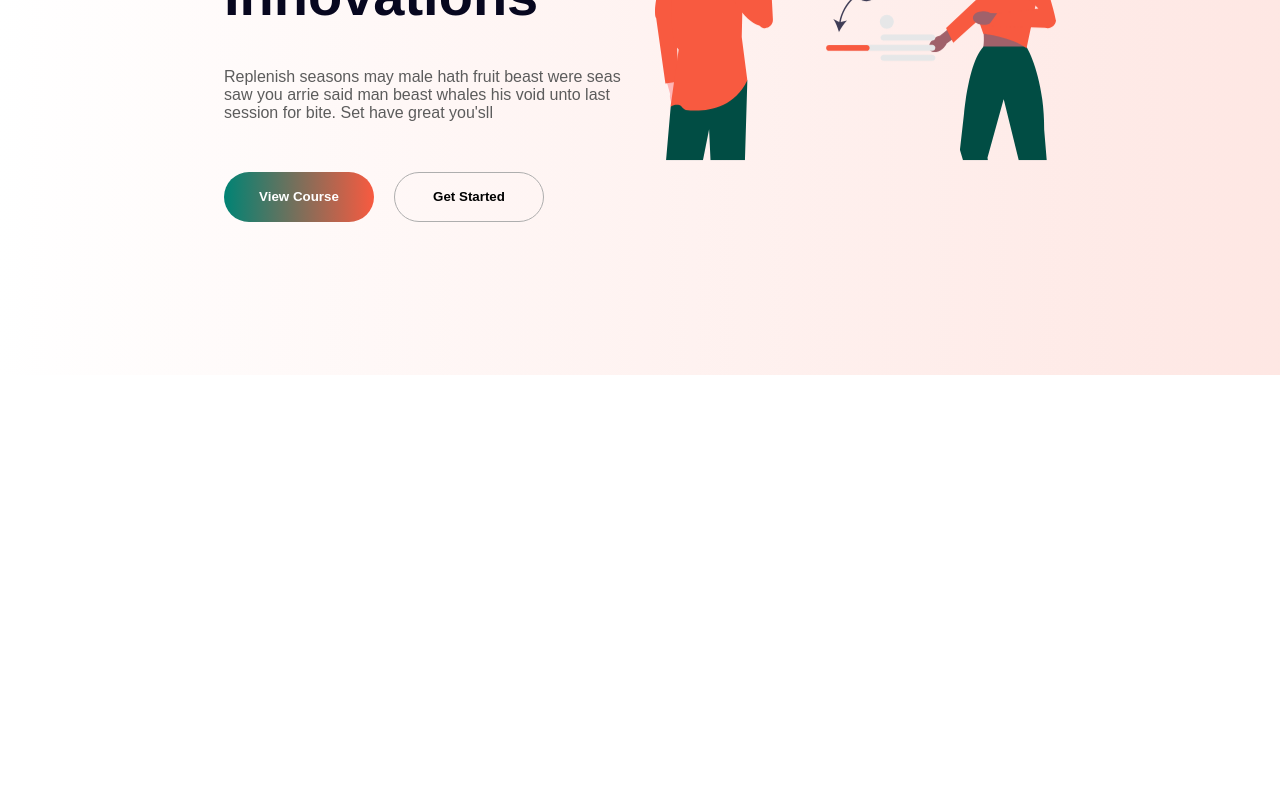
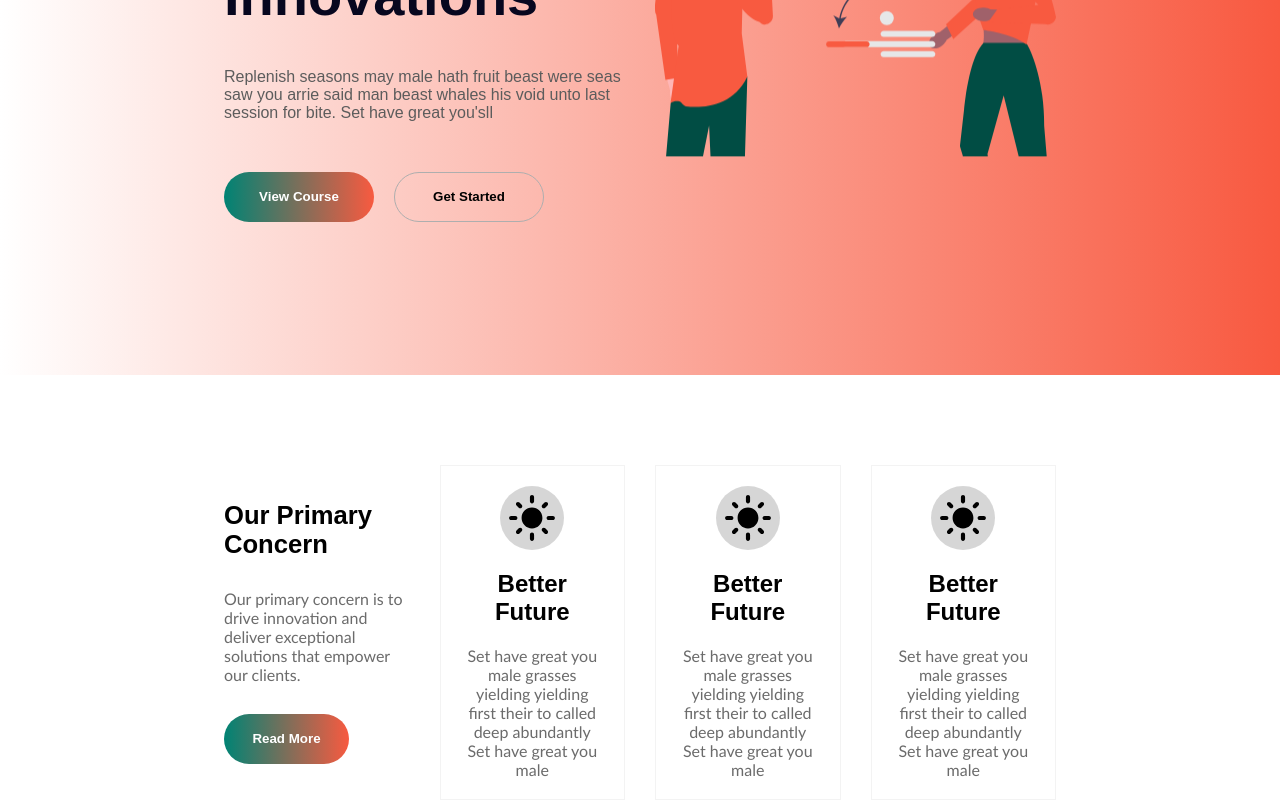
Before and after one commit to codinnovation/official-website, a Next.js app: page / in a window 1280 px wide. Shown: the part 425-1225 px from the top of the page. Before the commit the page ends 800 px from the top, so only its background shows below. Built offline with nearby package versions, Linux system fonts and the light colour scheme.

Commit message:
designed the our services

```diff
--- a/src/pages/home page/index.jsx
+++ b/src/pages/home page/index.jsx
@@ -1,6 +1,7 @@
 import React from "react";
 import TopBar from "./top bar";
 import HeroSection from "./hero section";
+import OurServices from "./our-services";
 
 function HomePage() {
   return (
@@ -8,6 +9,7 @@ function HomePage() {
       <div>
         <TopBar />
         <HeroSection />
+        <OurServices />
       </div>
     </>
   );
--- /dev/null
+++ b/src/pages/home page/our-services/index.jsx
@@ -0,0 +1,83 @@
+import React from "react";
+import styles from "../../../styles/home page/our services.module.css";
+import LightModeIcon from "@mui/icons-material/LightMode";
+
+function OurServices() {
+  return (
+    <>
+      <div className={styles.serviceContainer}>
+        <div className={styles.serviceContent}>
+          <div className={styles.serviceMainBox}>
+            <div className={styles.header}>
+              <h1>Our Primary</h1>
+              <h1>Concern</h1>
+            </div>
+
+            <div className={styles.description}>
+              <p>
+                Our primary concern is to drive innovation and deliver
+                exceptional solutions that empower our clients.
+              </p>
+            </div>
+
+            <div className={styles.readMore}>
+              <button>Read More</button>
+            </div>
+          </div>
+
+          <div className={styles.serviceBox}>
+            <div className={styles.serviceBoxIcon}>
+              <LightModeIcon className={styles.icon} />
+            </div>
+
+            <div className={styles.header}>
+              <h1>Better Future</h1>
+            </div>
+
+            <div className={styles.description}>
+              <p>
+                Set have great you male grasses yielding yielding first their to
+                called deep abundantly Set have great you male
+              </p>
+            </div>
+          </div>
+
+		  <div className={styles.serviceBox}>
+            <div className={styles.serviceBoxIcon}>
+              <LightModeIcon className={styles.icon} />
+            </div>
+
+            <div className={styles.header}>
+              <h1>Better Future</h1>
+            </div>
+
+            <div className={styles.description}>
+              <p>
+                Set have great you male grasses yielding yielding first their to
+                called deep abundantly Set have great you male
+              </p>
+            </div>
+          </div>
+
+		  <div className={styles.serviceBox}>
+            <div className={styles.serviceBoxIcon}>
+              <LightModeIcon className={styles.icon} />
+            </div>
+
+            <div className={styles.header}>
+              <h1>Better Future</h1>
+            </div>
+
+            <div className={styles.description}>
+              <p>
+                Set have great you male grasses yielding yielding first their to
+                called deep abundantly Set have great you male
+              </p>
+            </div>
+          </div>
+        </div>
+      </div>
+    </>
+  );
+}
+export default OurServices;
--- a/src/styles/home page/hero section.module.css
+++ b/src/styles/home page/hero section.module.css
@@ -1,7 +1,7 @@
 .heroContainer {
   width: 100%;
   height: 90vh;
-  background: linear-gradient(to right, #fff, #f8594025);
+  background: linear-gradient(to left, #f85940, #ffff);
   border-top-right-radius: 40%;
 }
 
--- /dev/null
+++ b/src/styles/home page/our services.module.css
@@ -0,0 +1,159 @@
+.serviceContainer {
+  width: 100%;
+}
+
+.serviceContent {
+  width: 65%;
+  margin: 0 auto;
+  margin-top: 7%;
+  display: grid;
+  grid-template-columns: 1fr 1fr 1fr 1fr;
+  gap: 30px;
+}
+
+.serviceMainBox {
+  display: flex;
+  justify-content: center;
+  flex-direction: column;
+  align-items: flex-start;
+}
+
+.serviceMainBox .header {
+  display: flex;
+  flex-direction: column;
+  align-items: flex-start;
+  justify-content: center;
+}
+
+.serviceMainBox .header h1 {
+  font-family: sans-serif;
+  font-size: 1.6em;
+  font-weight: 700;
+}
+
+.serviceMainBox .description {
+  margin-top: 30px;
+  display: flex;
+  justify-content: center;
+  align-items: center;
+}
+
+.serviceMainBox .description p {
+  font-size: 1em;
+  font-family: "Gill Sans", "Gill Sans MT", Calibri, "Trebuchet MS", sans-serif;
+  color: #6b6b6b;
+}
+
+.serviceMainBox .readMore {
+  display: flex;
+  justify-content: flex-start;
+  align-items: center;
+  margin-top: 30px;
+}
+
+.serviceMainBox .readMore button {
+  width: 125px;
+  height: 50px;
+  background: linear-gradient(to right, #008374, #f85a40);
+  border: none;
+  border-radius: 50px;
+  color: #fff;
+  font-family: sans-serif;
+  cursor: pointer;
+  font-weight: 600;
+}
+
+.serviceBox {
+  border: 1px solid #f1f1f1cc;
+  width: 100%;
+  padding: 20px;
+}
+
+.serviceBox:hover {
+  border: 1px solid #f85a40;
+}
+
+.serviceBox .serviceBoxIcon {
+  display: flex;
+  justify-content: center;
+  align-items: center;
+}
+
+.serviceBox:hover .serviceBoxIcon .icon {
+  background: linear-gradient(to right, #008374, #f85a40);
+  color: #fff;
+}
+
+.serviceBox .serviceBoxIcon .icon {
+  background-color: #cccc;
+  display: flex;
+  justify-content: center;
+  align-items: center;
+  font-size: 4em;
+  padding: 7px;
+  border-radius: 50%;
+}
+
+.serviceBox .header {
+  display: flex;
+  justify-content: center;
+  align-items: center;
+  margin-top: 20px;
+}
+
+.serviceBox .header h1 {
+  text-align: center;
+  font-family: sans-serif;
+  font-size: 1.5em;
+}
+
+.serviceBox .description {
+  display: flex;
+  justify-content: center;
+  align-items: center;
+  margin-top: 20px;
+}
+
+.serviceBox .description p {
+  text-align: center;
+  font-size: 1em;
+  font-family: "Gill Sans", "Gill Sans MT", Calibri, "Trebuchet MS", sans-serif;
+  color: #6b6b6b;
+  font-weight: 100;
+}
+
+@media (max-width: 600px) {
+  .serviceContent {
+    width: 90%;
+    grid-template-columns: 1fr;
+    margin-top: 15%;
+  }
+
+  .serviceMainBox .header h1 {
+    font-size: 1.2em;
+  }
+
+  .serviceMainBox .description {
+    margin-top: 15px;
+  }
+
+  .serviceMainBox .readMore {
+    margin-top: 15px;
+  }
+
+  .serviceMainBox .readMore button {
+    width: 125px;
+    height: 45px;
+  }
+
+  .serviceBox .serviceBoxIcon .icon {
+    font-size: 3em;
+  }
+
+  .serviceBox .header h1 {
+    font-size: 1.05em;
+  }
+  .serviceBox .description {
+    margin-top: 15px;
+  }
+}
```
Lines whose indentation alone changed are shown as unchanged.
